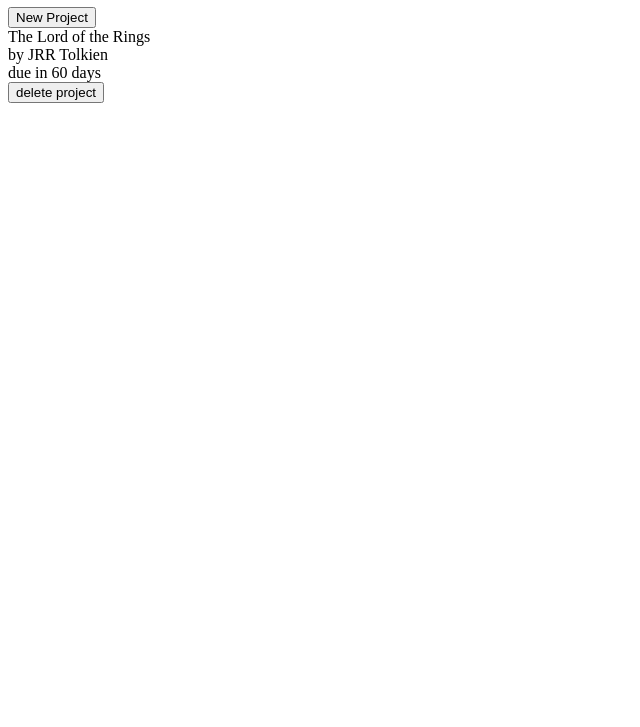
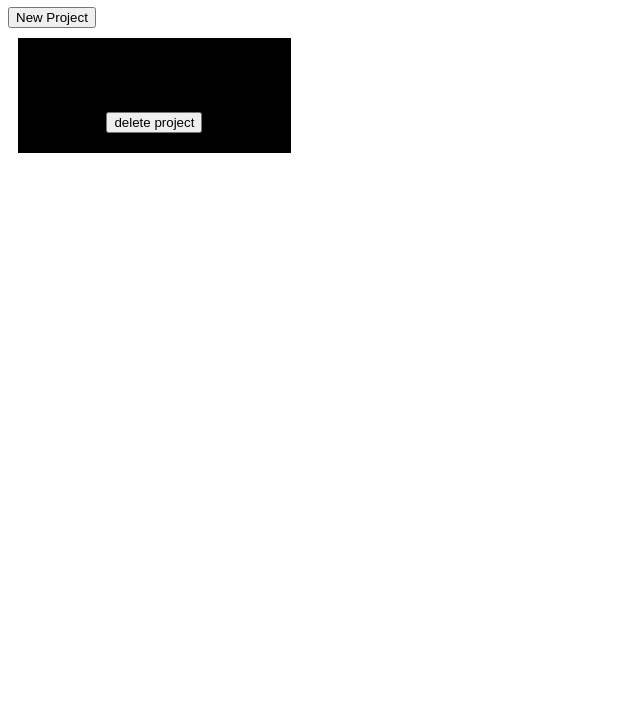
Before and after one commit to jacobwanner/Todo-List, a website built with webpack: page dist/index.html in a window 1280 px wide. Shown: the part 73-800 px from the top of the page, without its empty margins (0-640 px from the left). Built offline with nearby package versions, Linux system fonts and the light colour scheme.

Commit message:
simple CSS

```diff
--- a/src/style.css
+++ b/src/style.css
@@ -1,3 +1,8 @@
-.projectContainer {
+.projectDiv {
+    padding: 20px 10px;
+    margin: 10px;
+    min-width: 200px;
+    width: 20%;
     background-color: black;
+    text-align: center;
 }
```
